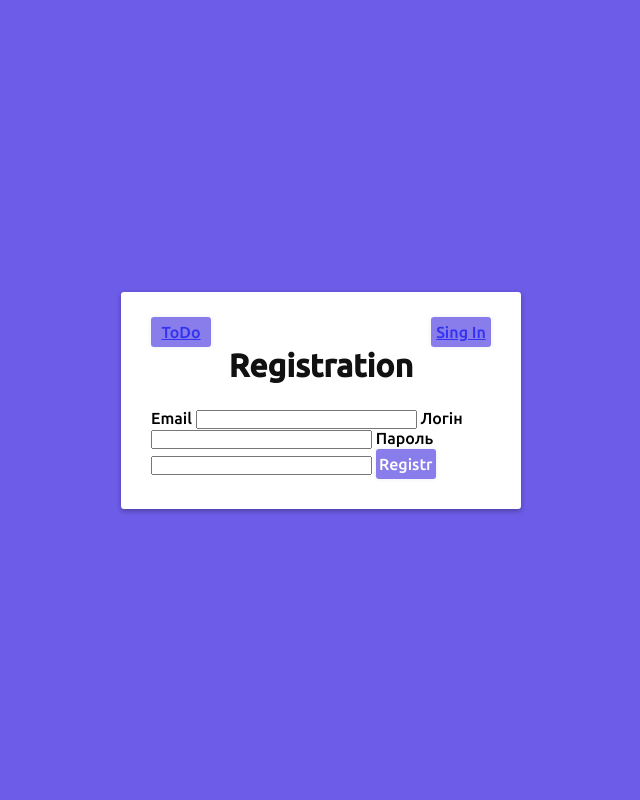
After one commit to mariandanyliv/individual_ToDo, a PHP site: page /singUp.php in a window 1280 px wide. The commit adds this page. Shown: the whole page, without its empty margins (319-959 px from the left). Run offline with PHP 8.4, Linux system fonts and the light colour scheme.

Commit message:
add form reg and auth

```diff
--- /dev/null
+++ b/css/singUp.css
@@ -0,0 +1,71 @@
+@import url('https://fonts.googleapis.com/css2?family=Ubuntu:wght@500&display=swap');
+
+* {
+    font-family: 'Ubuntu', sans-serif;
+    margin: 0;
+    padding: 0;
+    box-sizing: border-box;
+}
+
+body {
+    width: 100%;
+    min-height: 100vh;
+    background: #6c5ce7;
+    display: flex;
+    justify-content: center;
+    align-items: center;
+}
+
+.container {
+    padding: 25px 30px;
+    background: #FFF;
+    box-shadow: 0 2px 5px rgba(0,0,0,.3);
+    width: 400px;
+    border-radius: 3px;
+    margin: 20px;
+}
+.reg  {
+    display: flex;
+    justify-content: space-between;
+}
+
+.btn {
+    width: 60px;
+    height: 30px;
+    background: #6c5ce7;
+    color: #FFF;
+    outline: none;
+    border: none;
+    box-shadow: 0 0 5px rgba(0,0,0,.1);
+    border-radius: 3px;
+    font-size: 1rem;
+    cursor:  pointer;
+    opacity: .8;
+    transition: .3s;
+}
+
+.container .title {
+    font-weight: 800;
+    text-align: center;
+    font-size: 2rem;
+    color: #111;
+}
+
+.container .input {
+    margin: 25px 0;
+    display: block;
+    justify-content: space-between;
+    align-items: center;
+    height: 50px;
+}
+
+
+
+.container .input input:focus {
+    border-color: #6c5ce7;
+}
+
+
+.container .input  button.btn:hover {
+    opacity: 1;
+}
--- /dev/null
+++ b/singUp.php
@@ -0,0 +1,43 @@
+<!DOCTYPE html>
+<html lang="en">
+<head>
+    <meta charset="UTF-8">
+    <meta name="viewport" content="width=device-width, initial-scale=1.0">
+    <link rel="stylesheet" href="./css/singUp.css">
+    <title>ToDo</title>
+</head>
+<body>
+    <div class="container">
+      <div class="reg">
+        <button type="submit" class="btn"><a href="index.php">ToDo</a></button>
+        <button type="submit" class="btn"><a href="singIn.php">Sing In</a></button>
+      </div>
+      <form action="" method="post">
+        <h2 class="title">Registration</h2>
+            <div class="input">
+            <label for="email">Email</label>
+            <input type="email" name="email" id="email" class="form-control">
+
+            <label for="login">Логін</label>
+            <input type="text" name="login" id="login" class="form-control">
+
+            <label for="pass">Пароль</label>
+            <input type="password" name="pass" id="pass" class="form-control">
+
+            <button type="button" id="regUser" class="btn btn-success">Registr</button>
+        </div>
+        </form>
+    </div>
+
+<script src="https://code.jquery.com/jquery-3.5.1.min.js" integrity="sha256-9/aliU8dGd2tb6OSsuzixeV4y/faTqgFtohetphbbj0=" crossorigin="anonymous"></script>
+<!--<script>
+  $(document).ready(function() {
+      $,ajax({
+          url: "showTask.php",
+          type: "POST",
+          success: function(data)
+      })
+  });-->
+</script>
+</body>
+</html>
```
Also changed, not shown: config.php (added, +10 -0 lines), css/style.css (+19 -0 lines), index.php (+18 -14 lines), showTask.php (added, +7 -0 lines), singIn.php (added, +41 -0 lines).
